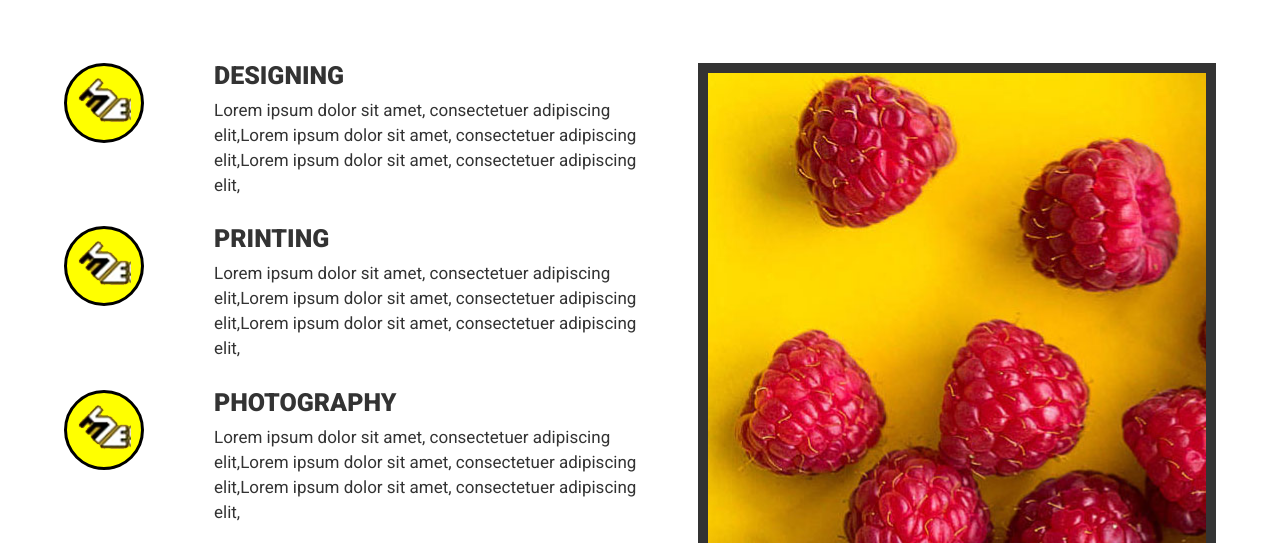
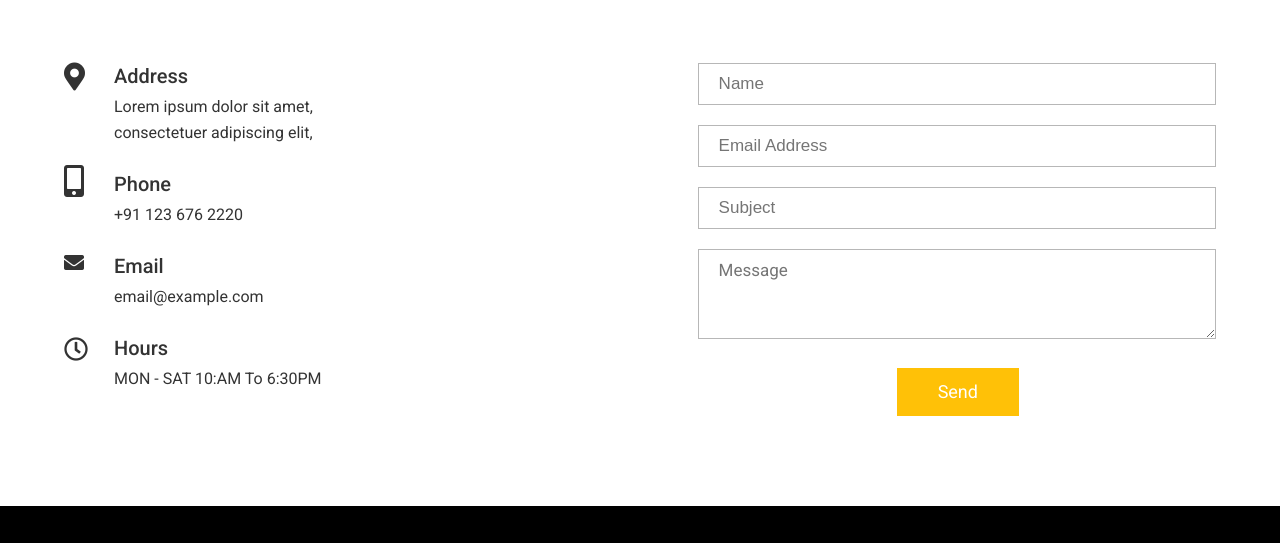
Before and after one commit to shafeeqpe/esqubel, a plain HTML site: page contact.html in a window 1280 px wide. Shown: the part 297-840 px from the top of the page. Drawn offline with Linux system fonts and the light colour scheme.

Commit message:
second commit

```diff
--- a/contact.html
+++ b/contact.html
@@ -37,47 +37,50 @@
 
   <div class="services-section">
     <div class="services-top">
-      <h1>Our Services</h1>
+      <h1>Contact Us</h1>
       <h3>Lorem ipsum dolor sit amet, consectetuer adipiscing elit,</h3>
     </div>
 
     <div class="services-bottom clearfix">
       <div class="services-left ">
-        <ul class="clearfix">
-          <li>
-            <div class="services-icon"><img src="images/designing-services.png"></div>
-            <div class="services-singleDetails">
-             <h4>Designing</h4>
-             <p>Lorem ipsum dolor sit amet, consectetuer adipiscing elit,Lorem ipsum dolor sit amet, consectetuer adipiscing elit,Lorem ipsum dolor sit amet, consectetuer adipiscing elit,</p>
-           </div>
-           <div class="clear"></div>
-         </li>
-         <li>
-          <div class="services-icon"><img src="images/printing-services.png"></div>
-          <div class="services-singleDetails">
-           <h4>Printing</h4>
-           <p>Lorem ipsum dolor sit amet, consectetuer adipiscing elit,Lorem ipsum dolor sit amet, consectetuer adipiscing elit,Lorem ipsum dolor sit amet, consectetuer adipiscing elit,</p>
-         </div>
-         <div class="clear"></div>
-       </li>
+       <div class="address_details">
+         <div class="icon-details">
+          <i class="fa fa-map-marker-alt"></i>
+          <h5>Address</h5>
+          <p> Lorem ipsum dolor sit amet,<br> consectetuer adipiscing elit,  </p>
 
-       <li>
-        <div class="services-icon"><img src="images/photography-services.png"></div>
-        <div class="services-singleDetails">
-          <h4>Photography</h4>
-          <p>Lorem ipsum dolor sit amet, consectetuer adipiscing elit,Lorem ipsum dolor sit amet, consectetuer adipiscing elit,Lorem ipsum dolor sit amet, consectetuer adipiscing elit,</p>
         </div>
-        <div class="clear"></div>
-      </li>
-
-
-
-    </ul>
-  </div>
-  <div class="services-right">
-    <div class="clear"></div>
-  </div>
-</div>
+        <div class="icon-details">
+          <i class="fa fa-mobile-alt"></i>
+          <h5>Phone</h5>
+          <p> +91 123 676 2220  </p>
+        </div>
+        <div class="icon-details">
+          <i class="fa fa-envelope"></i>
+          <h5>Email</h5>
+          <p> email@example.com  </p>
+        </div>
+        <div class="icon-details">
+          <i class="far fa-clock"></i>
+          <h5>Hours</h5>
+          <p> MON - SAT 10:AM To 6:30PM
+          </p>
+        </div>
+      </div>
+    </div>
+    <div class="contact-right">
+      <div class="contact-form">
+       <input type="text" placeholder="Name">
+       <input type="text" placeholder="Email Address">
+       <input type="text" placeholder="Subject">
+       <textarea placeholder="Message"></textarea>
+       <div class="send-btn">
+         <a href="#">Send</a>
+       </div>
+       <div class="clear"></div>
+     </div>
+   </div>
+ </div>
 
 </div>
 <div class="footer">
--- a/css/main.css
+++ b/css/main.css
@@ -748,6 +748,124 @@ body {
  color: #333;
 }
 
+
+.address_details {
+
+  width: 100%;
+  text-align: left;
+  box-sizing: border-box;
+
+
+
+}
+.address_details h5 {
+  padding-left:50px;
+  text-align: left;
+  font-size: 20px;
+  color: #333;
+  position: relative;
+  font-weight: 500;
+  padding-bottom: 5px;
+}
+.icon-details{
+  position: relative;
+  width: 100%;
+  padding-bottom: 25px;
+}
+.address_details p {
+  text-align: left;
+  font-size: 16px;
+  color: #333;
+  font-weight: 300;
+  padding: 0px 0 0 30px;
+  padding-left: 50px;
+  font-weight: 400;
+}
+.icon-details i {
+  position: absolute;
+  left: 0;
+  top: 0px;
+  color: #333;
+  text-align: right;
+  font-size: 20px;
+  width: 20px;
+}
+.icon-details .fa-mobile-alt {
+  font-size: 32px;
+  padding-right: 8px;
+  top: -6px;
+}
+.icon-details .fa-map-marker-alt {
+  font-size: 28px;
+}
+.icon-details .fa-clock {
+  font-size: 24px;
+  top: 2px;
+}
+.contact-right{
+  float: right;
+  width: 45%;
+}
+
+.contact-form{
+  width: 100%;
+  text-align:left;
+}
+.contact-form input{
+  width: 100%;
+  text-align:left;
+  box-sizing: border-box;
+  padding: 10px 20px;
+  color: #333;
+  border:1px solid #b7b7b7;
+  font-size: 17px;
+  margin-bottom: 20px;
+}
+
+.contact-form textarea{
+  width: 100%;
+  text-align:left;
+  box-sizing: border-box;
+  padding: 10px 20px;
+  color: #333;
+  border:1px solid #b7b7b7;
+  font-size: 17px;
+  margin-bottom: 20px;
+  max-height: 90px;
+  min-height: 90px;
+  font-family: 'Roboto', sans-serif;
+}
+
+.send-btn{
+  width: 120px;
+  margin:0 auto;
+}
+
+
+.send-btn a{
+  width: 100%;
+  margin:0 auto;
+  background:#FFC107;
+  border:1px solid #FFC107;
+  text-align: center;
+  font-size: 18px;
+  display: block;
+  color: #fff;
+  padding: 10px 0;
+  transition: all .3s;
+}
+
+
+.send-btn a:hover{
+  background:#fff;
+  color: #FFC107;
+  transition: all .3s;
+}
+
+
+
+
+
 /*RESPONSIVE*/
 
 @media (max-width: 1599px) {
```
